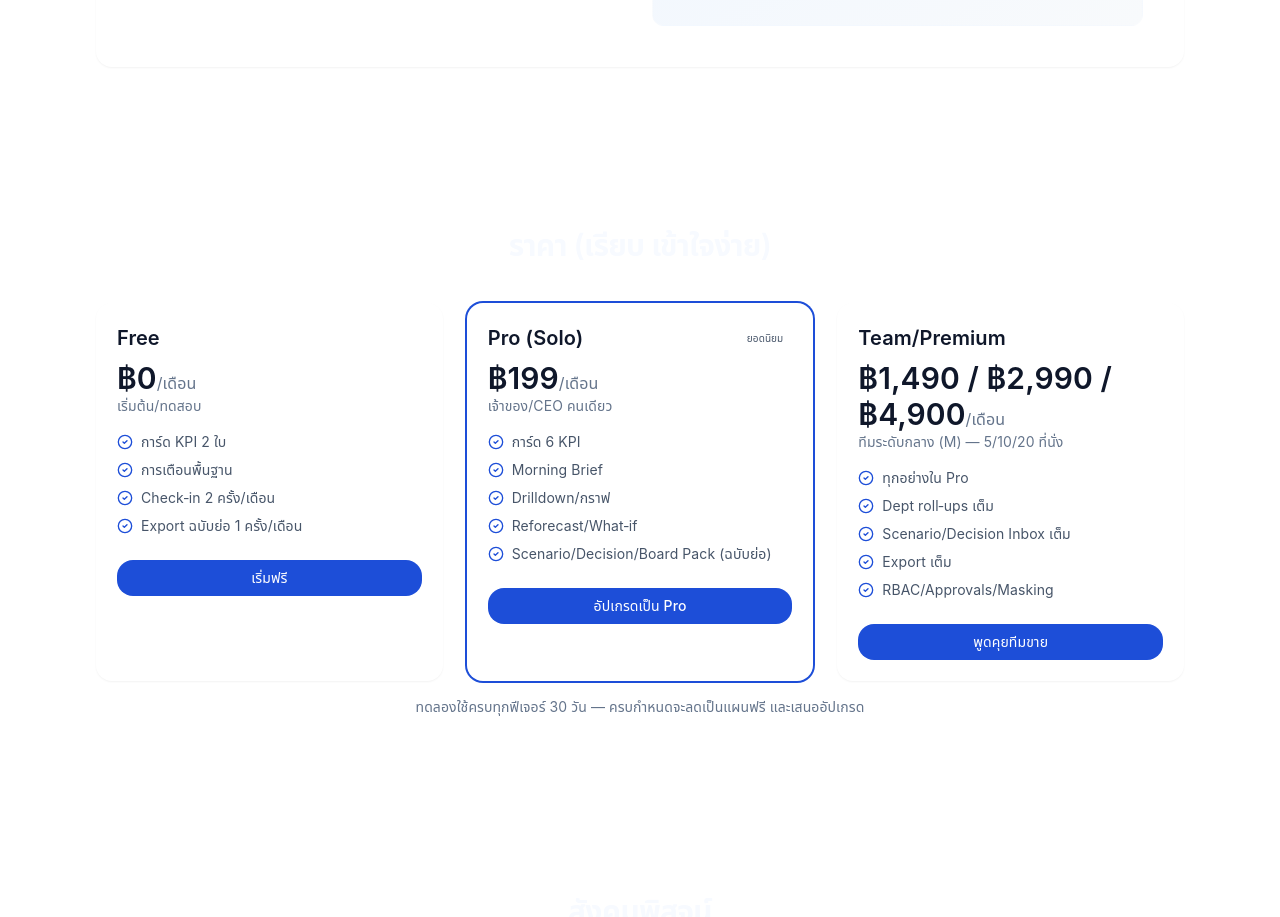
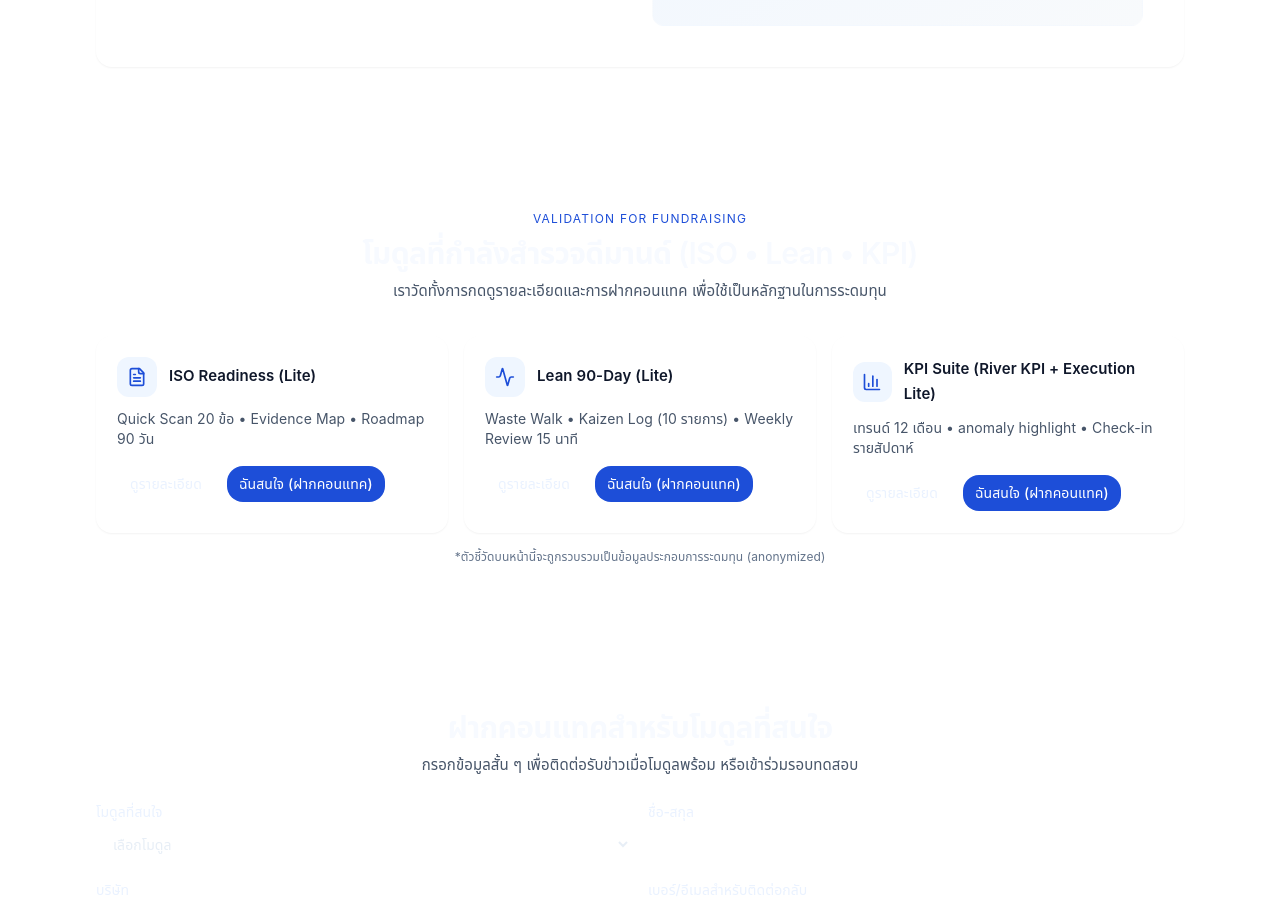
Before and after one commit to shamnakit/owneros-checklist, a Next.js app: page / in a window 1280 px wide. Shown: the part 1880-2797 px from the top of the page. Built offline with nearby package versions, Linux system fonts and the light colour scheme; no server answers.

Commit message:
dev ceotool

```diff
--- a/src/pages/index.tsx
+++ b/src/pages/index.tsx
@@ -2,10 +2,11 @@ import React from "react";
 import { Activity, BarChart3, BellRing, CheckCircle2, FileText, Gauge, Goal, LineChart, Lock, Mail, ShieldCheck, Sparkles, TrendingUp, Users } from "lucide-react";
 
 /**
- * Bizzyztem — Landing Page (TH) • Tailwind‑only
- * ไม่พึ่ง shadcn/ui • ไม่มี asChild/variant/size ของ lib อื่น
- * ใช้ได้กับ Next.js (App Router หรือ Pages) หรือ React เดี่ยว ๆ
- * หากยังไม่มีไอคอน: `npm i lucide-react`
+ * Bizzyztem — Landing Page (TH • Tailwind-only • Corporate Navy)
+ * - CEO-first
+ * - Core ฟรี + โมดูลเสริมแบบ Odoo-style
+ * - เพิ่มส่วน "โมดูลที่กำลังสำรวจดีมานด์ (ISO • Lean • KPI)" เพื่อวัดความสนใจ
+ * - มีแบบฟอร์ม "ฝากคอนแทค" ในหน้าเดียว และยิง event ไปยัง window.posthog (ถ้ามี)
  */
 
 export default function LandingPageTH_TailwindOnly() {
@@ -16,6 +17,8 @@ export default function LandingPageTH_TailwindOnly() {
       <ValueCards />
       <HowItWorks />
       <ScreenshotBlock />
+      <ValidationModules />
+      <InterestForm />
       <Pricing />
       <SocialProof />
       <Outcomes />
@@ -104,7 +107,7 @@ function Hero() {
       <Container className="grid items-center gap-10 md:grid-cols-2">
         <div>
           <h1 className="text-3xl md:text-5xl font-semibold tracking-tight text-slate-900">เห็นภาพรวมทั้งบริษัทแบบเรียลไทม์ — รู้ว่าใกล้เป้าหมายแค่ไหน</h1>
-          <p className="mt-4 text-slate-600 text-lg">แผงควบคุมสำหรับผู้บริหาร: การ์ด 6 KPI + พยากรณ์ถึงเส้นตาย + สรุปทุกเช้า (Morning Brief)</p>
+          <p className="mt-4 text-slate-600 text-lg">แผงควบคุมสำหรับผู้บริหาร: การ์ด 6 KPI + พยากรณ์ถึงเส้นตาย + รายงานสถานะธุรกิจวันนี้ (อัตโนมัติทุกเช้า)</p>
           <div className="mt-6 flex flex-wrap items-center gap-3">
             <ButtonLink href="#signup">เริ่มทดลองใช้งานฟรี 30 วัน</ButtonLink>
             <ButtonLink href="#demo" variant="outline">ดูตัวอย่าง 2 นาที</ButtonLink>
@@ -193,7 +196,7 @@ function ValueCards() {
 
 function HowItWorks() {
   const steps = [
-    { title: "สรุปตอนเช้า", desc: "ดูตัวเลขสำคัญ + แจ้งเตือนสิ่งผิดปกติจาก Morning Brief", icon: Mail },
+    { title: "รายงานสถานะธุรกิจวันนี้", desc: "ดูตัวเลขสำคัญ + แจ้งเตือนสิ่งผิดปกติ ส่งอัตโนมัติทุกเช้า", icon: Mail },
     { title: "หน้าควบคุมหลัก", desc: "การ์ด 6 KPI + มุมมองตามแผนก + เทรนด์ช่วงสั้น", icon: BarChart3 },
     { title: "ตัดสินใจ & แจ้งทีม", desc: "ปุ่มเดียว: Re‑plan / Re‑target / Re‑focus หรือส่งโน้ตถึงทีม", icon: CheckCircle2 },
   ];
@@ -240,17 +243,123 @@ function ScreenshotBlock() {
   );
 }
 
+/* ------------------------ Validation Cards + Form ------------------------ */
+function ValidationModules() {
+  const modules = [
+    { slug: "iso", title: "ISO Readiness (Lite)", desc: "Quick Scan 20 ข้อ • Evidence Map • Roadmap 90 วัน", icon: FileText, href: "/modules/iso" },
+    { slug: "lean", title: "Lean 90-Day (Lite)", desc: "Waste Walk • Kaizen Log (10 รายการ) • Weekly Review 15 นาที", icon: Activity, href: "/modules/lean" },
+    { slug: "kpi", title: "KPI Suite (River KPI + Execution Lite)", desc: "เทรนด์ 12 เดือน • anomaly highlight • Check-in รายสัปดาห์", icon: BarChart3, href: "/modules/kpi" },
+  ] as const;
+
+  const handleDetails = (slug: string) => {
+    (window as any)?.posthog?.capture?.("validate_card_click_details", { slug });
+  };
+  const handleInterest = (slug: string) => {
+    (window as any)?.posthog?.capture?.("validate_interest_click", { slug });
+    if (typeof window !== "undefined") {
+      window.location.hash = `interest=${slug}`;
+      document.getElementById("interest")?.scrollIntoView({ behavior: "smooth" });
+    }
+  };
+
+  return (
+    <section className="py-14 md:py-20">
+      <Container>
+        <SectionHeader eyebrow="Validation for Fundraising" title="โมดูลที่กำลังสำรวจดีมานด์ (ISO • Lean • KPI)" sub="เราวัดทั้งการกดดูรายละเอียดและการฝากคอนแทค เพื่อใช้เป็นหลักฐานในการระดมทุน" />
+        <div className="mt-8 grid gap-4 md:grid-cols-3">
+          {modules.map((m) => (
+            <div key={m.slug} className="rounded-2xl border bg-white shadow-sm p-5">
+              <div className="flex items-center gap-3">
+                <div className="h-10 w-10 rounded-xl bg-blue-50 text-blue-700 flex items-center justify-center">
+                  <m.icon className="h-5 w-5" />
+                </div>
+                <div className="font-semibold">{m.title}</div>
+              </div>
+              <p className="mt-3 text-sm text-slate-600">{m.desc}</p>
+              <div className="mt-4 flex items-center gap-3">
+                <a href={m.href} onClick={() => handleDetails(m.slug)} className="inline-flex items-center rounded-2xl px-3 py-2 text-sm font-medium border border-slate-300 hover:bg-slate-50 text-slate-700">ดูรายละเอียด</a>
+                <button onClick={() => handleInterest(m.slug)} className="inline-flex items-center rounded-2xl px-3 py-2 text-sm font-medium bg-blue-700 hover:bg-blue-800 text-white">ฉันสนใจ (ฝากคอนแทค)</button>
+              </div>
+            </div>
+          ))}
+        </div>
+        <p className="mt-4 text-center text-xs text-slate-500">*ตัวชี้วัดบนหน้านี้จะถูกรวบรวมเป็นข้อมูลประกอบการระดมทุน (anonymized)</p>
+      </Container>
+    </section>
+  );
+}
+
+function InterestForm() {
+  const [module, setModule] = React.useState<string>("");
+  const [name, setName] = React.useState("");
+  const [company, setCompany] = React.useState("");
+  const [contact, setContact] = React.useState("");
+  const [notes, setNotes] = React.useState("");
+
+  React.useEffect(() => {
+    if (typeof window === "undefined") return;
+    const match = window.location.hash.match(/interest=(\w+)/);
+    if (match) setModule(match[1]);
+  }, []);
+
+  const submit = (e: React.FormEvent) => {
+    e.preventDefault();
+    (window as any)?.posthog?.capture?.("validate_interest_submit", { module, name, company, contact });
+    alert("ขอบคุณที่สนใจ เราจะติดต่อกลับโดยเร็วที่สุด");
+  };
+
+  return (
+    <section id="interest" className="py-10 md:py-16">
+      <Container>
+        <SectionHeader title="ฝากคอนแทคสำหรับโมดูลที่สนใจ" sub="กรอกข้อมูลสั้น ๆ เพื่อติดต่อรับข่าวเมื่อโมดูลพร้อม หรือเข้าร่วมรอบทดสอบ" />
+        <form onSubmit={submit} className="mt-6 grid gap-4 md:grid-cols-2">
+          <div>
+            <label className="block text-sm font-medium text-slate-700">โมดูลที่สนใจ</label>
+            <select value={module} onChange={(e) => setModule(e.target.value)} className="mt-1 w-full rounded-xl border border-slate-300 px-3 py-2">
+              <option value="">เลือกโมดูล</option>
+              <option value="iso">ISO Readiness (Lite)</option>
+              <option value="lean">Lean 90-Day (Lite)</option>
+              <option value="kpi">KPI Suite (River KPI + Execution Lite)</option>
+            </select>
+          </div>
+          <div>
+            <label className="block text-sm font-medium text-slate-700">ชื่อ‑สกุล</label>
+            <input value={name} onChange={(e) => setName(e.target.value)} required className="mt-1 w-full rounded-xl border border-slate-300 px-3 py-2" />
+          </div>
+          <div>
+            <label className="block text-sm font-medium text-slate-700">บริษัท</label>
+            <input value={company} onChange={(e) => setCompany(e.target.value)} className="mt-1 w-full rounded-xl border border-slate-300 px-3 py-2" />
+          </div>
+          <div>
+            <label className="block text-sm font-medium text-slate-700">เบอร์/อีเมลสำหรับติดต่อกลับ</label>
+            <input value={contact} onChange={(e) => setContact(e.target.value)} required className="mt-1 w-full rounded-xl border border-slate-300 px-3 py-2" />
+          </div>
+          <div className="md:col-span-2">
+            <label className="block text-sm font-medium text-slate-700">หมายเหตุ (ถ้ามี)</label>
+            <textarea value={notes} onChange={(e) => setNotes(e.target.value)} rows={3} className="mt-1 w-full rounded-xl border border-slate-300 px-3 py-2" />
+          </div>
+          <div className="md:col-span-2">
+            <button type="submit" className="w-full rounded-2xl bg-blue-700 hover:bg-blue-800 text-white px-4 py-2 font-medium">ส่งข้อมูลความสนใจ</button>
+            <p className="mt-2 text-xs text-slate-500 text-center">กดส่ง = ยินยอมให้ Bizzyztem ติดต่อกลับ และรับอัปเดตความคืบหน้าโมดูล</p>
+          </div>
+        </form>
+      </Container>
+    </section>
+  );
+}
+
+/* ------------------------ Pricing & Rest ------------------------ */
 function Pricing() {
   return (
     <section id="pricing" className="py-16 md:py-24 bg-white">
       <Container>
         <SectionHeader title="ราคา (เรียบ เข้าใจง่าย)" />
         <div className="mt-10 grid gap-6 md:grid-cols-3">
-          <PriceCard title="Free" price="฿0" audience="เริ่มต้น/ทดสอบ" features={["การ์ด KPI 2 ใบ", "การเตือนพื้นฐาน", "Check‑in 2 ครั้ง/เดือน", "Export ฉบับย่อ 1 ครั้ง/เดือน"]} cta={{ href: "#signup", label: "เริ่มฟรี" }} />
-          <PriceCard title="Pro (Solo)" price="฿199" audience="เจ้าของ/CEO คนเดียว" highlight features={["การ์ด 6 KPI", "Morning Brief", "Drilldown/กราฟ", "Reforecast/What‑if", "Scenario/Decision/Board Pack (ฉบับย่อ)"]} cta={{ href: "#upgrade", label: "อัปเกรดเป็น Pro" }} />
-          <PriceCard title="Team/Premium" price="฿1,490 / ฿2,990 / ฿4,900" audience="ทีมระดับกลาง (M) — 5/10/20 ที่นั่ง" features={["ทุกอย่างใน Pro", "Dept roll‑ups เต็ม", "Scenario/Decision Inbox เต็ม", "Export เต็ม", "RBAC/Approvals/Masking"]} cta={{ href: "#contact", label: "พูดคุยทีมขาย" }} />
+          <PriceCard title="Core (ฟรี)" price="฿0" audience="เริ่มต้น/ทดสอบ" features={["การ์ด KPI 2 ใบ", "การเตือนพื้นฐาน", "รายงานสถานะธุรกิจวันนี้ (พื้นฐาน)", "Export ฉบับย่อ 1 ครั้ง/เดือน"]} cta={{ href: "#signup", label: "เริ่มฟรี" }} />
+          <PriceCard title="โมดูลเสริม (เริ่มต้น)" price="ตามโมดูล" audience="ซื้อเฉพาะความสามารถที่ต้องใช้" highlight features={["River KPI / Goal / Decision Inbox Pro", "Audit Binder+ / Board Pack Pro", "Realtime Connectors / Digital Assets", "ISO Readiness / Lean / ESG/Carbon"]} cta={{ href: "#modules", label: "ดูโมดูลที่มี" }} />
+          <PriceCard title="Bundles" price="ประหยัด 20–30%" audience="รวมโมดูลยอดนิยม" features={["Owner Growth", "Operational Excellence", "Governance", "Sustainability Lite"]} cta={{ href: "#modules", label: "รับข้อเสนอ" }} />
         </div>
-        <p className="text-center text-sm text-slate-500 mt-4">ทดลองใช้ครบทุกฟีเจอร์ 30 วัน — ครบกำหนดจะลดเป็นแผนฟรี และเสนออัปเกรด</p>
+        <p className="text-center text-sm text-slate-500 mt-4">ทดลองใช้โมดูลฟรี 14 วัน (เมื่อพร้อม) • เก็บสถิติวัดดีมานด์เพื่อใช้ประกอบการระดมทุน</p>
       </Container>
     </section>
   );
@@ -264,7 +373,7 @@ function PriceCard({ title, price, audience, features, cta, highlight }: { title
           <div className="text-xl font-semibold">{title}</div>
           {highlight && <Badge>ยอดนิยม</Badge>}
         </div>
-        <div className="mt-2 text-3xl font-semibold">{price}<span className="text-base font-normal text-slate-500">/เดือน</span></div>
+        <div className="mt-2 text-3xl font-semibold">{price}</div>
         <p className="text-slate-500 text-sm">{audience}</p>
         <ul className="mt-4 space-y-2 text-sm text-slate-600">
           {features.map((f) => (
@@ -409,9 +518,9 @@ function FinalCTA() {
   return (
     <section className="py-14">
       <Container>
-        <div className="rounded-2xl bg-gradient-to-br from-blue-800 to-blue-700 p-6 md:p-10 text-white shadow-md">
-          <h3 className="text-2xl md:text-3xl font-semibold">เห็นภาพรวมตอนนี้เลย — เริ่มทดลอง 30 วันฟรี</h3>
-          <p className="mt-2 text-blue-100">ปลดล็อกภาพรวมทั้งบริษัท + Morning Brief ทุกเช้า เริ่มที่ <span className="font-semibold">฿199/เดือน</span></p>
+        <div className="rounded-2xl bg-gradient-to-br from-blue-800 to-blue-700 p-6 md:p-10 text-white shadow-sm">
+          <h3 className="text-2xl md:3xl font-semibold">เห็นภาพรวมตอนนี้เลย — เริ่มทดลอง 30 วันฟรี</h3>
+          <p className="mt-2 text-blue-100">ปลดล็อกภาพรวมทั้งบริษัท + รายงานสถานะธุรกิจวันนี้ เริ่มจาก Core ฟรี และเลือกซื้อโมดูลเมื่อพร้อม</p>
           <div className="mt-6">
             <ButtonLink href="#signup" variant="secondary" className="px-4 py-2">เริ่มทดลอง 30 วันฟรี</ButtonLink>
           </div>
```
